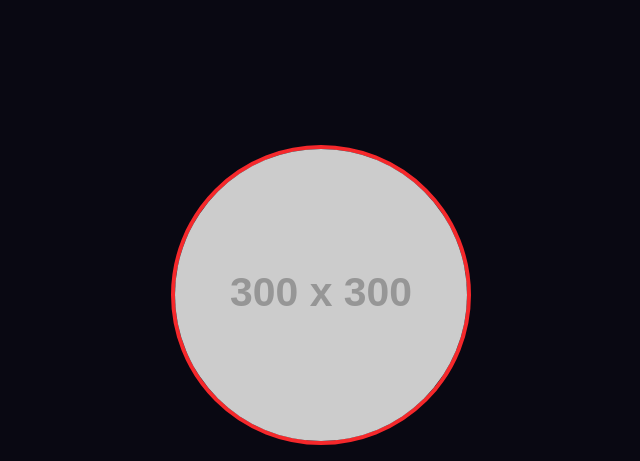
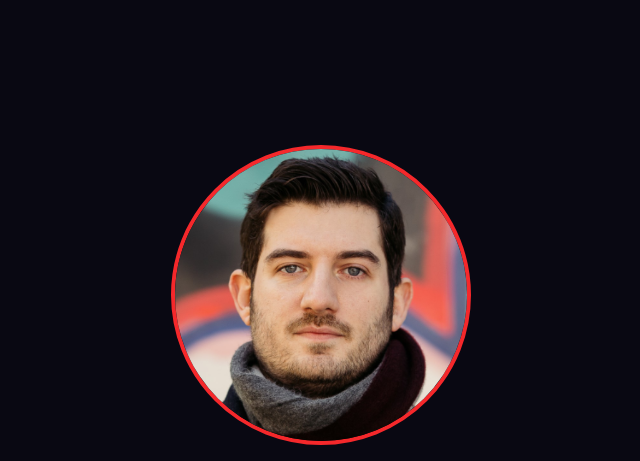
Before and after one commit to mattaja18/personal-website, a plain HTML site: page index.html in a window 1280 px wide. Shown: the top 461 px of the page, without its empty margins (319-959 px from the left). Drawn offline with Linux system fonts and the light colour scheme; placeholder pictures from the web are drawn by us.

Commit message:
Update index.html
profile.png

```diff
--- a/index.html
+++ b/index.html
@@ -202,7 +202,7 @@
 <body>
 
     <header class="hero-header">
-        <img src="https://placehold.co/300x300/F5282B/FFFFFF?text=Poet" alt="A placeholder headshot for the poet Matthew Adamo." class="profile-image">
+        <img src="profile-v2.png" alt="A placeholder headshot for the poet Matthew Adamo." class="profile-image">
         <h1>Matthew Adamo</h1>
         <p class="subtitle">Contemporary writer and poet, associated with Verse First.<br>New works to be released in 2026.</p>
         <a href="#about" class="cta-button" aria-label="Scroll to about section">&#8595;</a>
```
